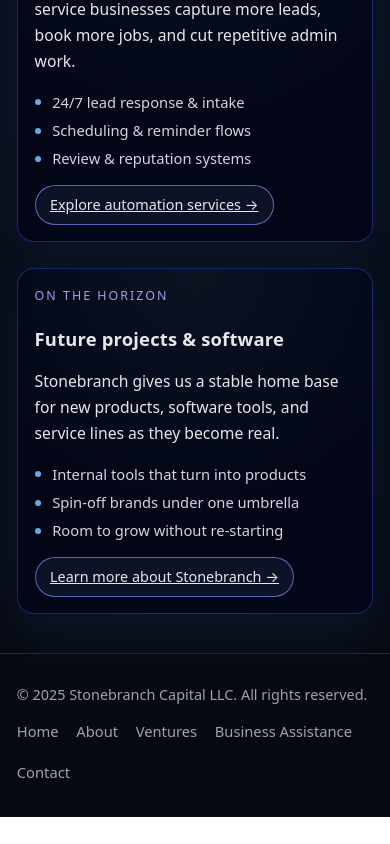
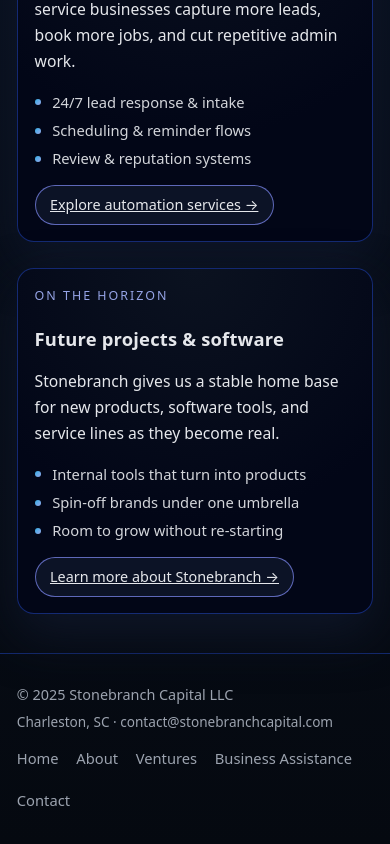
Before and after one commit to StonebranchDevs/stonebranchcapital-site, a Next.js app: page / in a window 390 px wide. Shown: the part 1678-2522 px from the top of the page. Before the commit the page ends 2495 px from the top, so only its background shows below. Built offline with nearby package versions, Linux system fonts and the light colour scheme.

Commit message:
Footer Update for desktop/mobile V0.0.0.4

```diff
--- a/src/app/globals.css
+++ b/src/app/globals.css
@@ -477,6 +477,27 @@
 .footer-links a:hover {
   color: #e5e7eb;
 }
+
+.footer-meta {
+  display: flex;
+  flex-direction: column;
+  gap: 0.35rem;
+}
+
+.footer-submeta {
+  font-size: 0.85rem;
+  color: #9ca3af;
+}
+
+.footer-submeta a {
+  color: #9ca3af;
+  text-decoration: none;
+}
+
+.footer-submeta a:hover {
+  color: #e5e7eb;
+}
+
 
 /* ===== Page bands (About/Ventures/Automation) ===== */
 .section-band {
--- a/src/components/SiteFooter.tsx
+++ b/src/components/SiteFooter.tsx
@@ -1,5 +1,3 @@
-"use client";
-
 import Link from "next/link";
 
 export default function SiteFooter() {
@@ -9,10 +7,20 @@
     <footer className="site-footer">
       <div className="container">
         <div className="footer-inner">
-          <div>
-            © {year} Stonebranch Capital LLC. All rights reserved.
+          {/* Left: Company info */}
+          <div className="footer-meta">
+            <div>
+              © <span suppressHydrationWarning>{year}</span> Stonebranch Capital LLC
+            </div>
+            <div className="footer-submeta">
+              Charleston, SC ·{" "}
+              <a href="mailto:contact@stonebranchcapital.com">
+                contact@stonebranchcapital.com
+              </a>
+            </div>
           </div>
 
+          {/* Right: Navigation */}
           <div className="footer-links">
             <Link href="/">Home</Link>
             <Link href="/about">About</Link>
```
